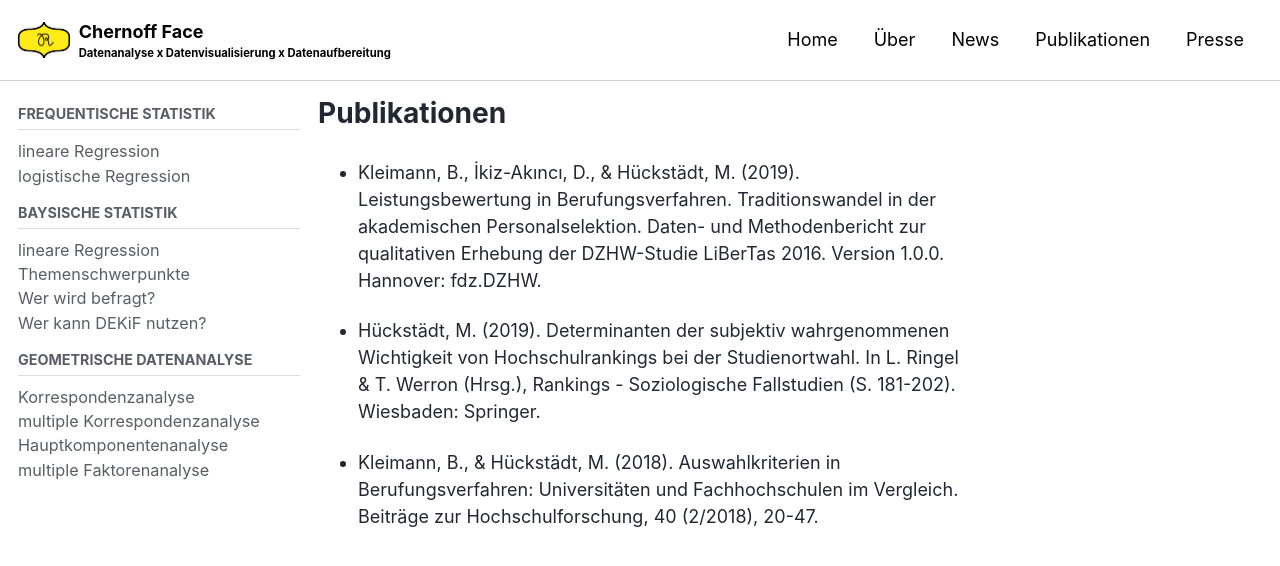
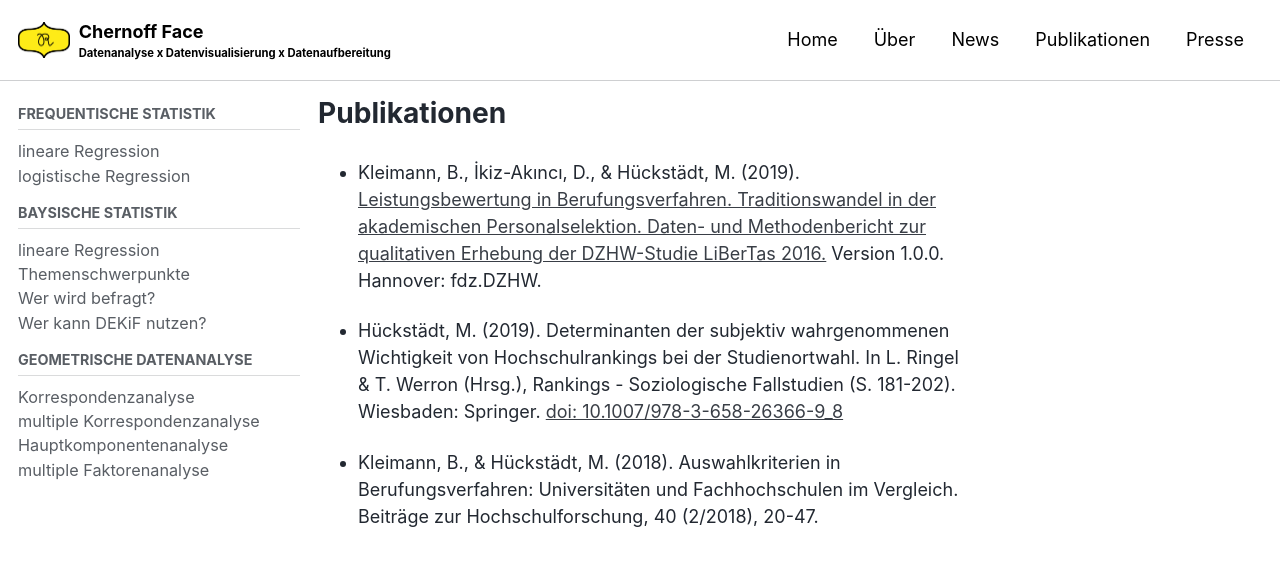
Before and after one commit to MalteHueckstaedt/Chernoff_Face, a Jekyll site: the page built from _pages/Publikationen.md, in a window 1280 px wide and 900 px high. Shown: the top 566 px of the window. Built offline with Jekyll 4.4.1, drawn with Linux system fonts in a browser that asks for light colours; cached includes are drawn as plain includes; nearby versions of some CDN libraries.

Commit message:
add links to publikation

```diff
--- a/_pages/Publikationen.md
+++ b/_pages/Publikationen.md
@@ -2,8 +2,8 @@
 title: "Publikationen"
 ---
 
-- Kleimann, B., İkiz-Akıncı, D., & Hückstädt, M. (2019). Leistungsbewertung in Berufungsverfahren. Traditionswandel in der akademischen Personalselektion. Daten- und Methodenbericht zur qualitativen Erhebung der DZHW-Studie LiBerTas 2016. Version 1.0.0. Hannover: fdz.DZHW.
+- Kleimann, B., İkiz-Akıncı, D., & Hückstädt, M. (2019). [Leistungsbewertung in Berufungsverfahren. Traditionswandel in der akademischen Personalselektion. Daten- und Methodenbericht zur qualitativen Erhebung der DZHW-Studie LiBerTas 2016.](https://metadata.fdz.dzhw.eu/public/files/studies/stu-lib2016$/attachments/lib2016_Data-Methods_Report.pdf) Version 1.0.0. Hannover: fdz.DZHW.
 
-- Hückstädt, M. (2019). Determinanten der subjektiv wahrgenommenen Wichtigkeit von Hochschulrankings bei der Studienortwahl. In L. Ringel & T. Werron (Hrsg.), Rankings - Soziologische Fallstudien (S. 181-202). Wiesbaden: Springer.
+- Hückstädt, M. (2019). Determinanten der subjektiv wahrgenommenen Wichtigkeit von Hochschulrankings bei der Studienortwahl. In L. Ringel & T. Werron (Hrsg.), Rankings - Soziologische Fallstudien (S. 181-202). Wiesbaden: Springer. [doi: 10.1007/978-3-658-26366-9_8](https://link.springer.com/chapter/10.1007%2F978-3-658-26366-9_8)
 
 - Kleimann, B., & Hückstädt, M. (2018). Auswahlkriterien in Berufungsverfahren: Universitäten und Fachhochschulen im Vergleich. Beiträge zur Hochschulforschung, 40 (2/2018), 20-47.
```
